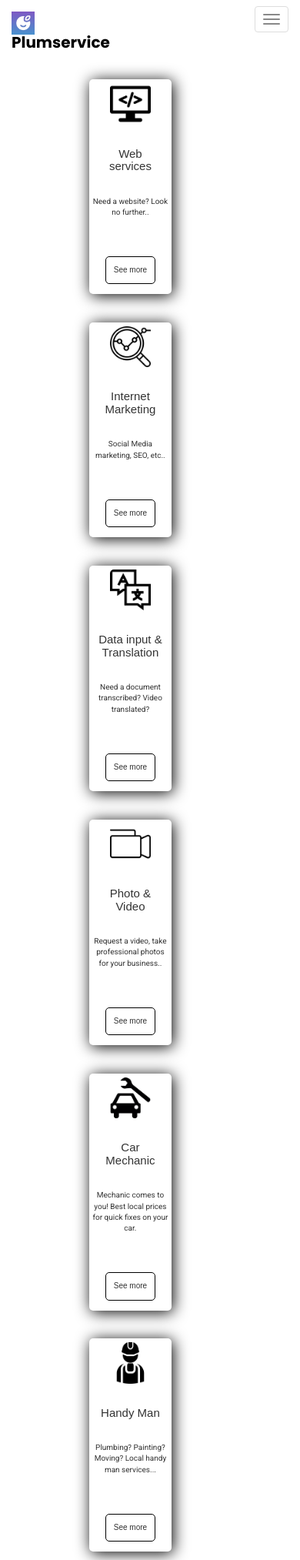
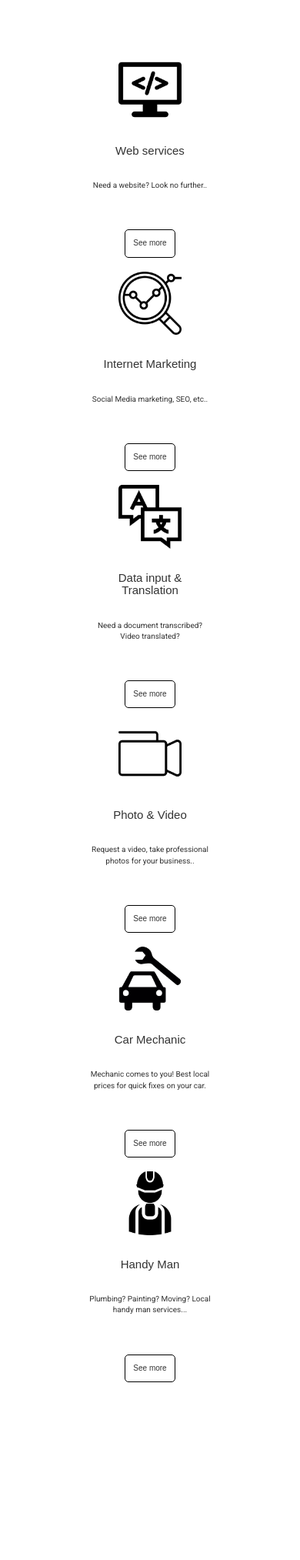
Before and after one commit to ArnasKarciauskas/Plum-Services, a PHP site: page /webapp/categories.html in a window 390 px wide. Shown: the whole page at 77% size. After the commit the page ends 1796 px from the top, so only its background shows below. Run offline with PHP 8.4, Linux system fonts and the light colour scheme.

Commit message:
styling update
Index now makes more sense, fade in categories added

```diff
--- a/webapp/assets/css/style.css
+++ b/webapp/assets/css/style.css
@@ -14,6 +14,9 @@ p{
   font-family:Roboto;
 }
 
+.navbar-header{
+  display: none;
+}
 .navbar-default{
   background:#fff;
   border:0;
--- a/webapp/categories.html
+++ b/webapp/categories.html
@@ -6,7 +6,14 @@
 <link href="https://fonts.googleapis.com/css?family=Poppins:300,400,500,600,700%7CRoboto%7CJosefin+Sans:100,300,400,500" rel="stylesheet" type="text/css">
 <link rel="stylesheet" href="https://maxcdn.bootstrapcdn.com/bootstrap/3.3.7/css/bootstrap.min.css">
 <link rel="stylesheet" href="css/style.css">
+<script
+  src="https://code.jquery.com/jquery-3.3.1.js"
+  integrity="sha256-2Kok7MbOyxpgUVvAk/HJ2jigOSYS2auK4Pfzbm7uH60="
+  crossorigin="anonymous"></script>
 <script src="https://unpkg.com/scrollreveal/dist/scrollreveal.min.js"></script>
+<script>$(document).ready(function () {
+    $('div.card').fadeIn(1000).removeClass('card');
+});</script>
 <style type="text/css">
 
 
@@ -24,15 +31,17 @@ body{
  margin-left: auto;
  margin-right: auto;
  width: 50%;
+
 }
 
 .card{
      width: 65%;
      display:inline-block;
+     display: none;
      box-shadow: 2px 2px 20px black;
      border-radius: 5px;
      margin: 2%;
-     margin-top: 20%;
+
 
 
     }
@@ -116,7 +125,7 @@ button:hover{
 <div class="main">
 
  <!--cards -->
-<div class="container">
+<div class="container-fluid">
   <div class="row">
     <!--<div class="col-md-4">-->
     <div class="col-sm-4">
@@ -179,7 +188,7 @@ Need a document transcribed? Video translated?</p>
 </div>
 </div>
 <!--cards -->
-<div class="container">
+<div class="container-fluid">
   <div class="row">
     <!--<div class="col-md-4">-->
     <div class="col-sm-4">
--- a/webapp/css/style.css
+++ b/webapp/css/style.css
@@ -15,6 +15,9 @@ p{
   font-family:Roboto;
 }
 
+.navbar-header{
+  display: none;
+}
 .navbar-default{
   background:#fff;
   border:0;
```
Also changed, not shown: webapp/index.html (+27 -8 lines).
